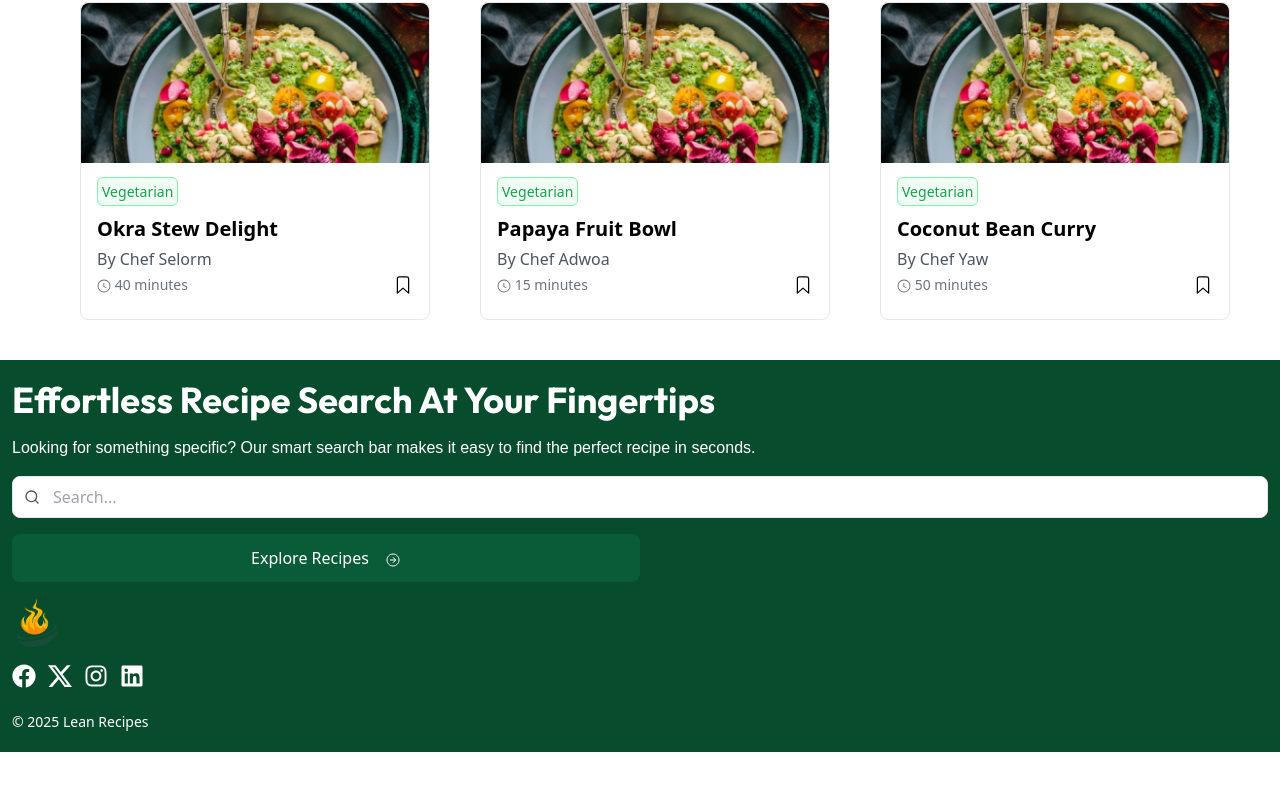
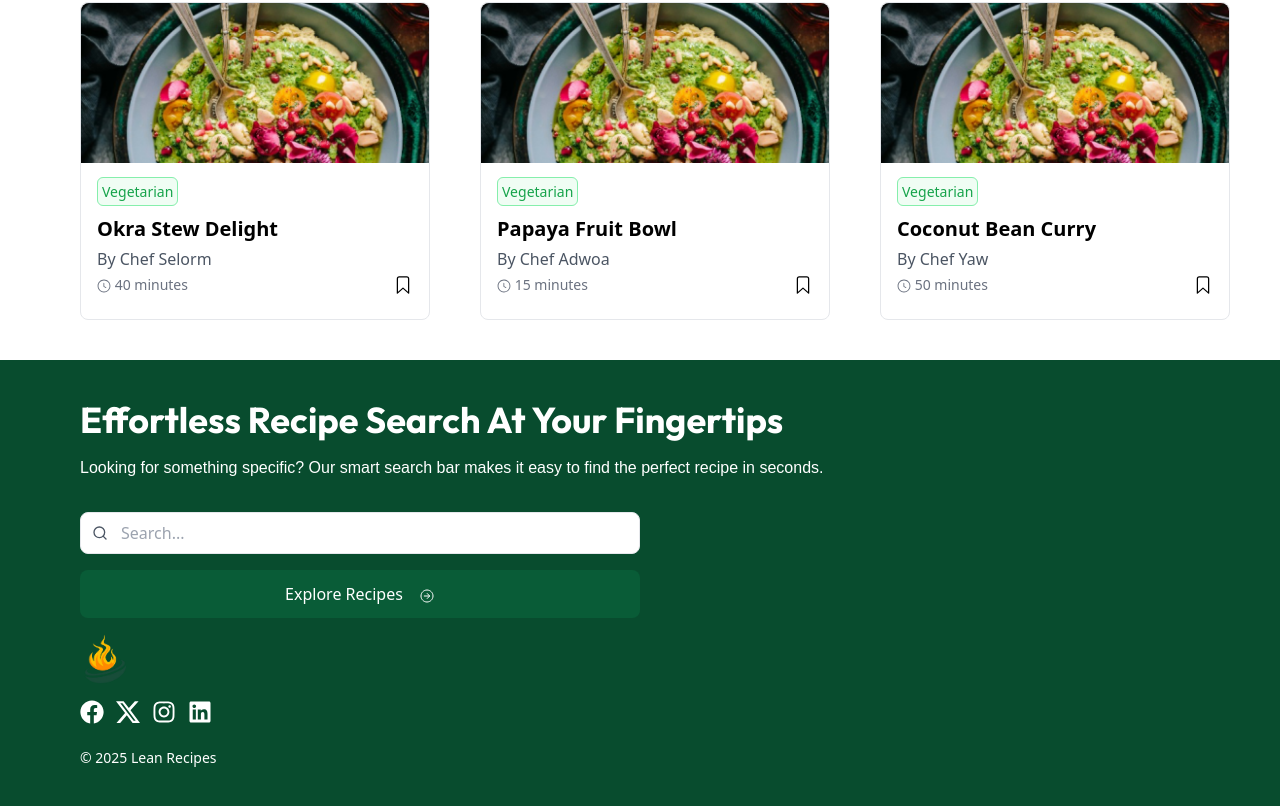
Before and after one commit to dsgnjoe/lean-recipes, a React (Vite) app: page / in a window 1280 px wide. Shown: the part 1928-2734 px from the top of the page. Before the commit the page ends 2680 px from the top, so only its background shows below. Built offline with nearby package versions, Linux system fonts and the light colour scheme; a web font is replaced by a local one.

Commit message:
desktop view footer

```diff
--- a/src/components/Footer.jsx
+++ b/src/components/Footer.jsx
@@ -11,7 +11,7 @@ const Footer = () => {
   const footerYear = new Date().getFullYear()
 
   return (
-    <div className='mt-10 bg-footerGreen p-3 pt-5'>
+    <div className='mt-10 bg-footerGreen p-3 pt-5 md:px-20 md:py-10'>
       <div className='flex flex-col  justify-center gap-4'>
         <h3 className='text-4xl font-bold font-outfit text-white'>
           Effortless Recipe Search At Your Fingertips
@@ -20,12 +20,13 @@ const Footer = () => {
           Looking for something specific? Our smart search bar makes it easy to
           find the perfect recipe in seconds.
         </p>
+        <div></div>
         <div className='relative'>
           <FiSearch className='absolute left-3 top-1/2 transform -translate-y-1/2 text-gray-600' />
           <input
             type='search'
             placeholder='Search...'
-            className='px-10 py-2 border rounded-lg w-full'
+            className='px-10 py-2 border rounded-lg w-full md:w-1/2'
           />
         </div>
         <button className='text-white bg-footerExGreen py-3 px-3 rounded-lg font-light w-1/2'>
```
